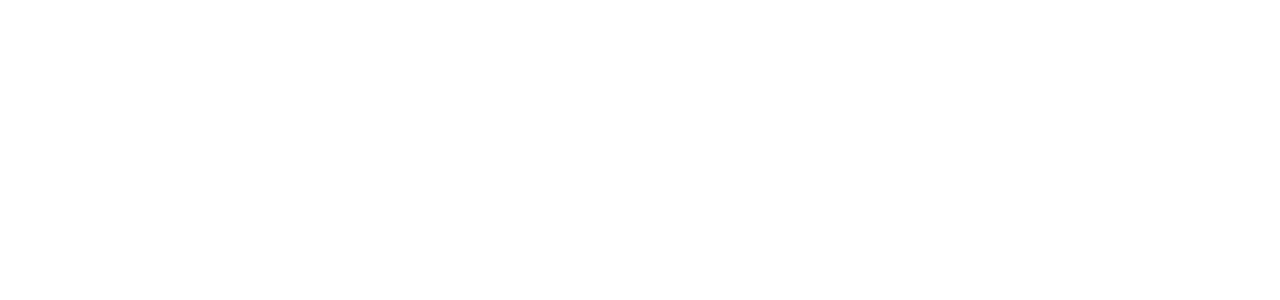
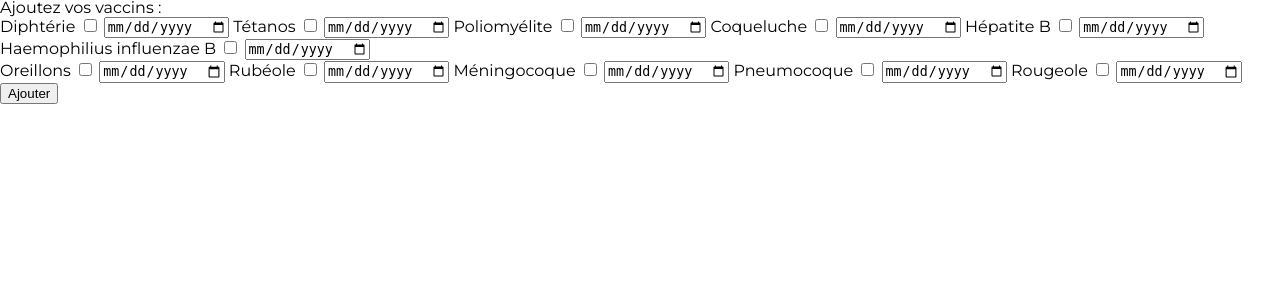
Before and after one commit to Nifooo/Projet-Evaccin, a PHP site: page /popup.php in a window 1280 px wide. Before the commit the part shown is empty. Shown: the top 300 px of the page. Run offline with PHP 8.4, Linux system fonts and the light colour scheme.

Commit message:
Corrections "footer" et page "mes vaccins" et début pop-up

```diff
--- a/mes-vaccins.php
+++ b/mes-vaccins.php
@@ -25,7 +25,7 @@
 
     <section id="section2">
       <div class="wrap">
-        <h6>Mes vaccins:</h6>
+        <h6>Mes vaccins :</h6>
         <table>
           <tr>
             <th>Nom du vaccin</th>
@@ -52,7 +52,7 @@
         <p>Vaccins obligatoires</p>
         <img src="asset/images/color-blue.png" alt="couleur bleue">
         <p>Vaccins facultatifs</p>
-        <a href="#"><span>+</span> ajouter vaccin</a>
+        <a href="popup.php"><span>+</span> ajouter vaccin</a>
       </div>
       <div class="clear"></div>
     </section>
--- a/popup.php
+++ b/popup.php
@@ -0,0 +1,60 @@
+<!DOCTYPE html>
+<html lang="fr" dir="ltr">
+<head>
+    <meta charset="utf-8">
+    <link href="https://fonts.googleapis.com/css?family=Montserrat&display=swap" rel="stylesheet">
+    <title>e-vaccin</title>
+    <link rel="stylesheet" href="asset/css/style.css">
+</head>
+
+<body>
+
+<header>
+    <div class="titre">
+        <h1>Ajoutez vos vaccins :</h1>
+    </div>
+    <div class="clear"></div>
+</header>
+
+<section class="section1">
+    <label id="v1" for="Diphtérie">Diphtérie</label>
+      <input type="checkbox" name="Diphtérie" value="vac1">
+      <input type="date" name="date" value="">
+    <label id="v2" for="Tétanos">Tétanos</label>
+      <input type="checkbox" name="Tétanos" value="vac2">
+      <input type="date" name="date" value="">
+    <label id="v3" for="Poliomyélite">Poliomyélite</label>
+      <input type="checkbox" name="Poliomyélite" value="vac3">
+      <input type="date" name="date" value="">
+    <label id="v4" for="Coqueluche">Coqueluche</label>
+      <input type="checkbox" name="Coqueluche" value="vac4">
+      <input type="date" name="date" value="">
+    <label id="v5" for="Hépatite B">Hépatite B</label>
+      <input type="checkbox" name="Hépatite B" value="vac5">
+      <input type="date" name="date" value="">
+    <label id="v6" for="Haemophilius influenzae B">Haemophilius influenzae B</label>
+      <input type="checkbox" name="Haemophilius influenzae B" value="vac6">
+      <input type="date" name="date" value="">
+</section>
+
+<section class="section2">
+  <label id="v7" for="Oreillons">Oreillons</label>
+    <input type="checkbox" name="Oreillons" value="vac7">
+    <input type="date" name="date" value="">
+  <label id="v8" for="Rubéole">Rubéole</label>
+    <input type="checkbox" name="Rubéole" value="vac8">
+    <input type="date" name="date" value="">
+  <label id="v9" for="Méningocoque">Méningocoque</label>
+    <input type="checkbox" name="Méningocoque" value="vac9">
+    <input type="date" name="date" value="">
+  <label id="v10" for="Pneumocoque">Pneumocoque</label>
+    <input type="checkbox" name="Pneumocoque" value="vac10">
+    <input type="date" name="date" value="">
+  <label id="v11" for="Rougeole">Rougeole</label>
+    <input type="checkbox" name="Rougeole" value="vac11">
+    <input type="date" name="date" value="">
+  <input id="submit" type="submit" name="ajouter" value="Ajouter">
+</section>
+
+</body>
+</html>
```
Also changed, not shown: inc/footer.php (+6 -4 lines).
